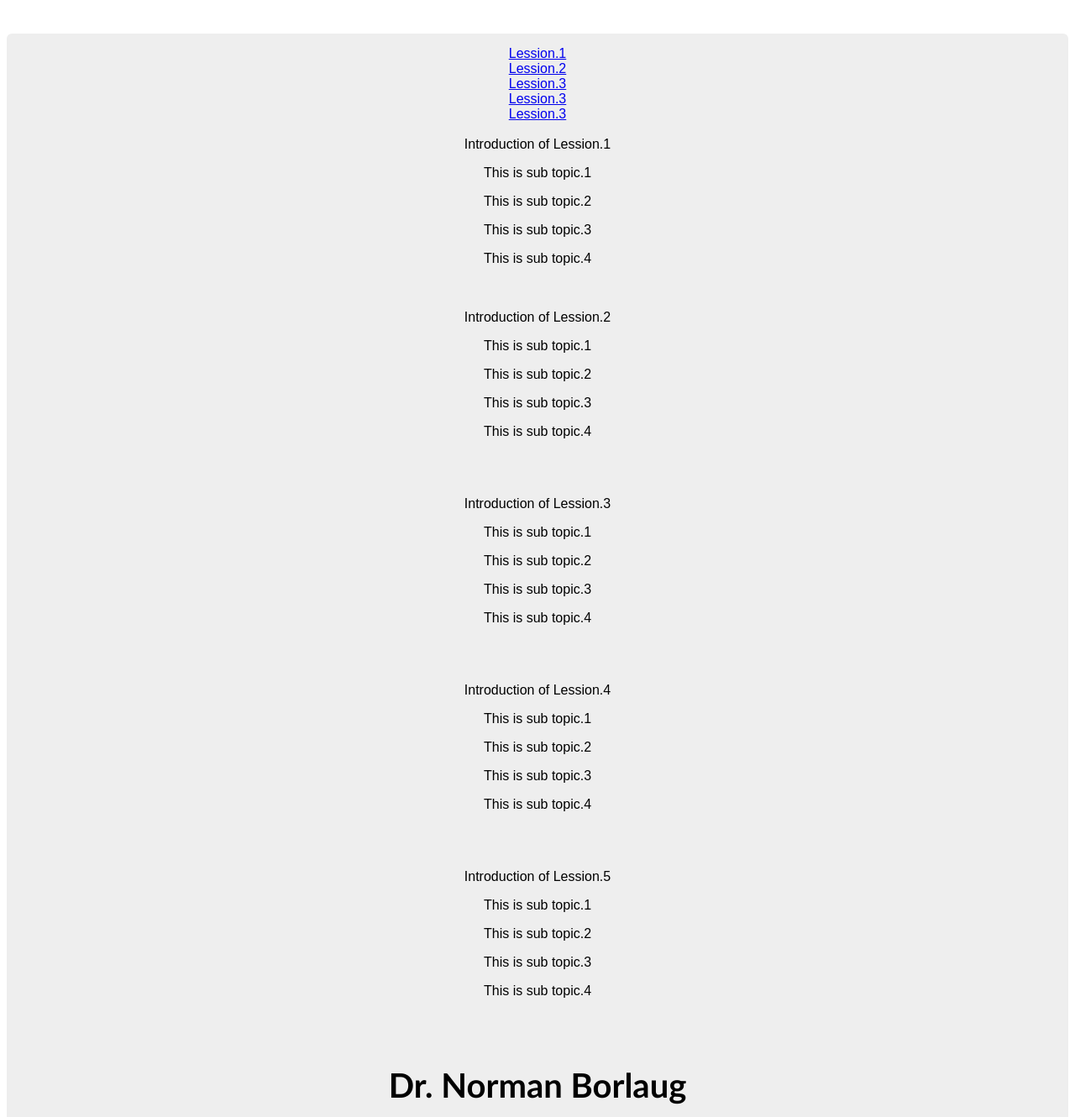
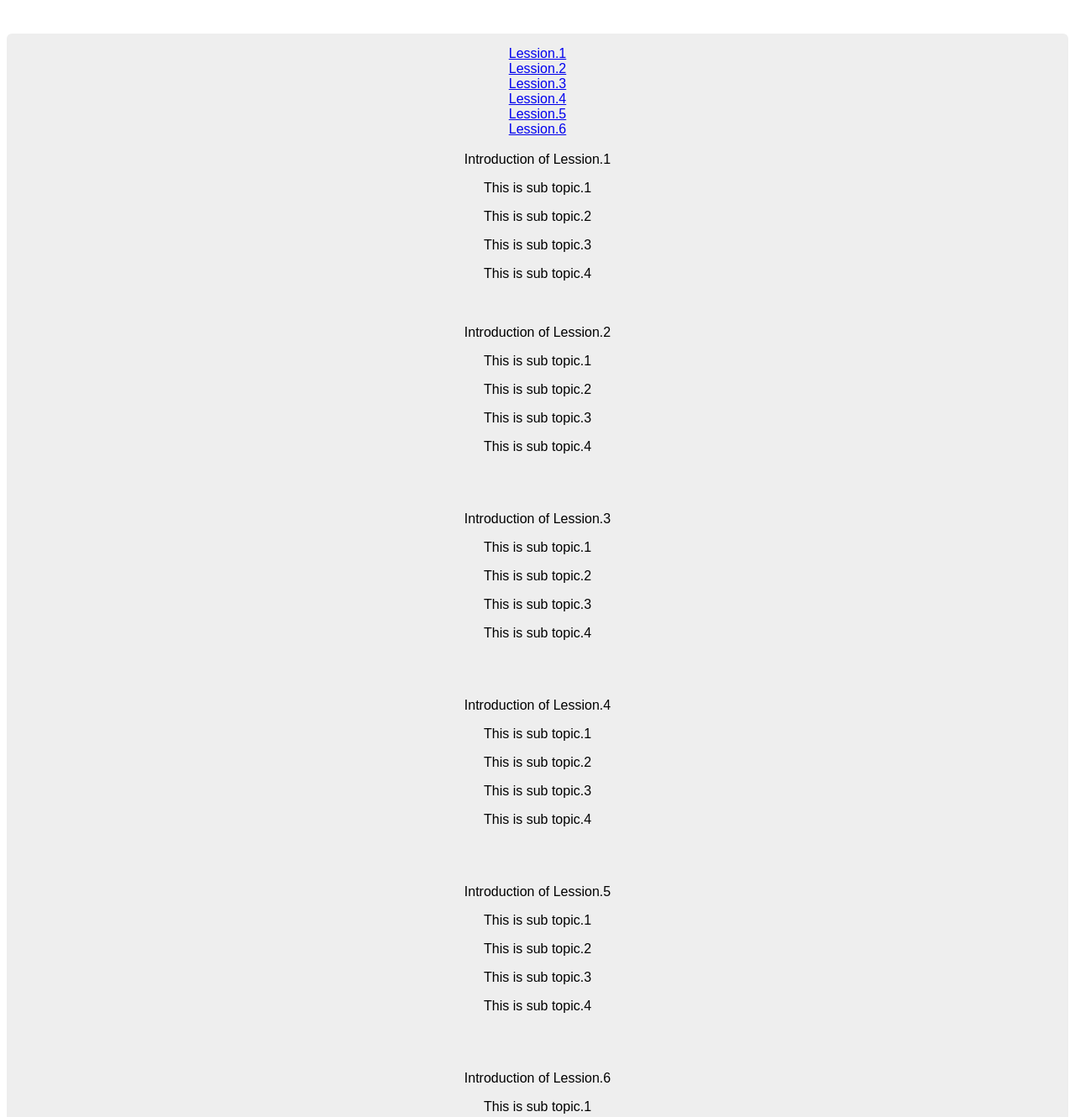
Before and after one commit to Momooou/TributePage, a plain HTML site: page index.html in a window 1280 px wide. Shown: the part 60-1390 px from the top of the page at 84% size. Drawn offline with Linux system fonts and the light colour scheme; a web font is replaced by a local one.

Commit message:
Update index.html

```diff
--- a/index.html
+++ b/index.html
@@ -13,11 +13,12 @@
     </div>
 
     <div id="main">
-          <a href="#lession1">Lession.1</a><br />
+  <a href="#lession1">Lession.1</a><br />
   <a href="#lession2">Lession.2</a><br />
   <a href="#lession3">Lession.3</a><br />
-  <a href="#lession4">Lession.3</a><br />
-  <a href="#lession5">Lession.3</a><br />
+  <a href="#lession4">Lession.4</a><br />
+  <a href="#lession5">Lession.5</a><br />
+  <a href="#lession6">Lession.6</a><br />
   <br />
 
   <div id="lession1">Introduction of Lession.1</div>
@@ -49,6 +50,13 @@
           <br />
   <br />
   <p id="lession5">Introduction of Lession.5</p>
+  <p>This is sub topic.1</p>
+  <p>This is sub topic.2</p>
+  <p>This is sub topic.3</p>
+  <p>This is sub topic.4</p>
+  <br />
+  <br />
+  <p id="lession6">Introduction of Lession.6</p>
   <p>This is sub topic.1</p>
   <p>This is sub topic.2</p>
   <p>This is sub topic.3</p>
```
